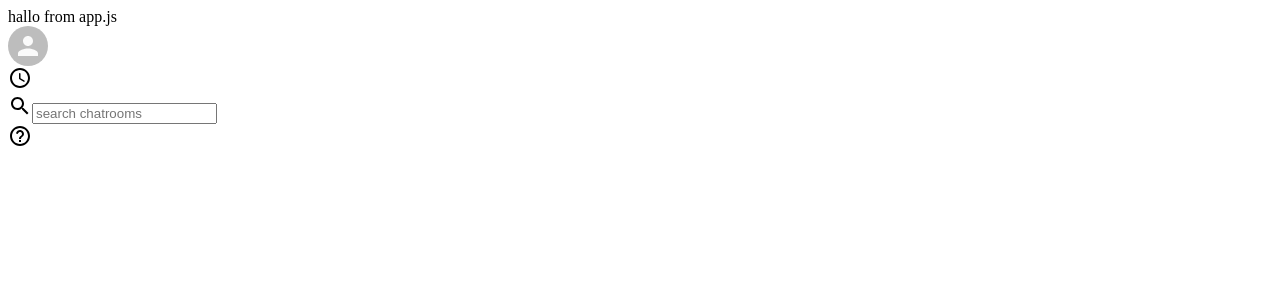
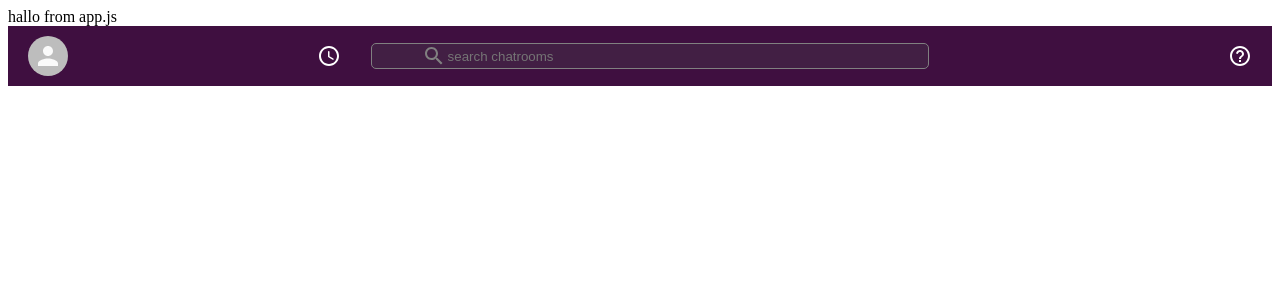
Before and after one commit to kirilllan/learning_from_tuts, a React (Create React App) app in the folder chat-app/: page / in a window 1280 px wide. Shown: the top 300 px of the page. Built offline with nearby package versions, Linux system fonts and the light colour scheme.

Commit message:
hedr styles progrs

```diff
--- a/chat-app/src/App.css
+++ b/chat-app/src/App.css
@@ -0,0 +1,3 @@
+body {
+  --app-color: #3f0f40;
+}
--- a/chat-app/src/header.css
+++ b/chat-app/src/header.css
@@ -0,0 +1,48 @@
+.header {
+  display: flex;
+  align-items: center;
+  justify-content: space-between;
+  padding: 10px 0;
+  background-color: var(--app-color);
+  color: white;
+}
+
+.header__left {
+  flex: 0.3;
+  display: flex;
+  align-items: center;
+  margin-left: 20px;
+}
+.header__left > .MuiSvgIcon-root {
+  margin-left: auto;
+  margin-right: 30px;
+}
+
+.header__right {
+  flex: 0.3;
+  display: flex;
+  align-items: flex-end;
+}
+.header__right > .MuiSvgIcon-root {
+  margin-left: auto;
+  margin-right: 20px;
+}
+
+.header__search {
+  flex: 0.4;
+  background-color: #421f44;
+  text-align: center;
+  display: flex;
+  padding: 0 50px;
+  color: gray;
+  border: 1px solid gray;
+  border-radius: 5px;
+}
+.header__search > input {
+  background-color: transparent;
+  border: none;
+  min-width: 35px;
+}
+.header__search > input:active {
+  border: none;
+}
```
